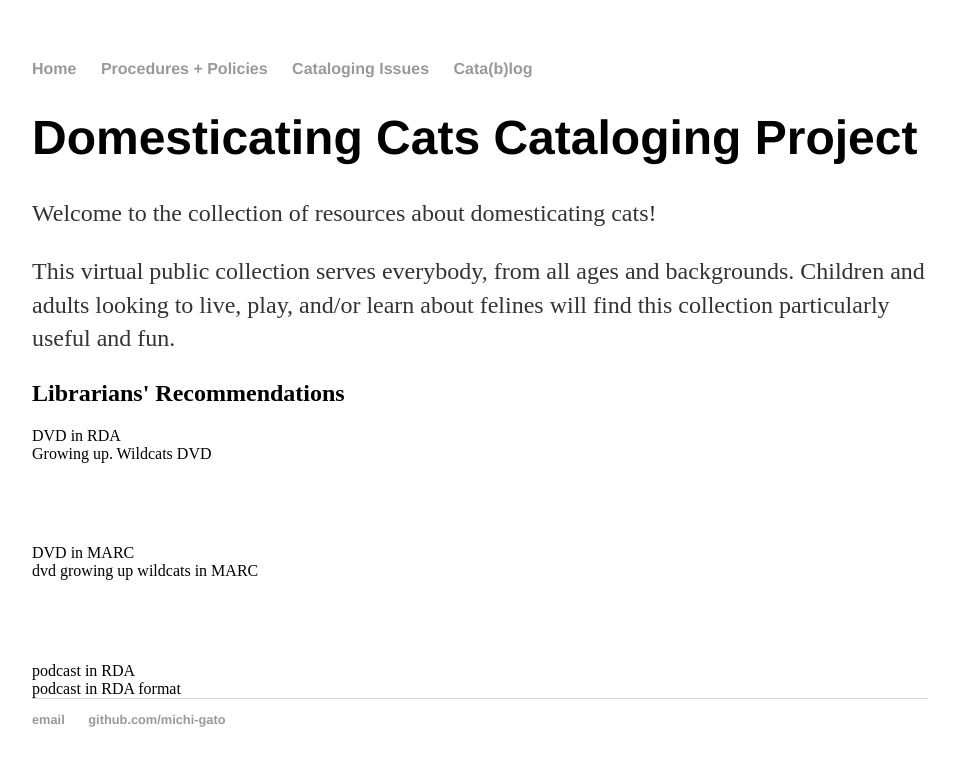
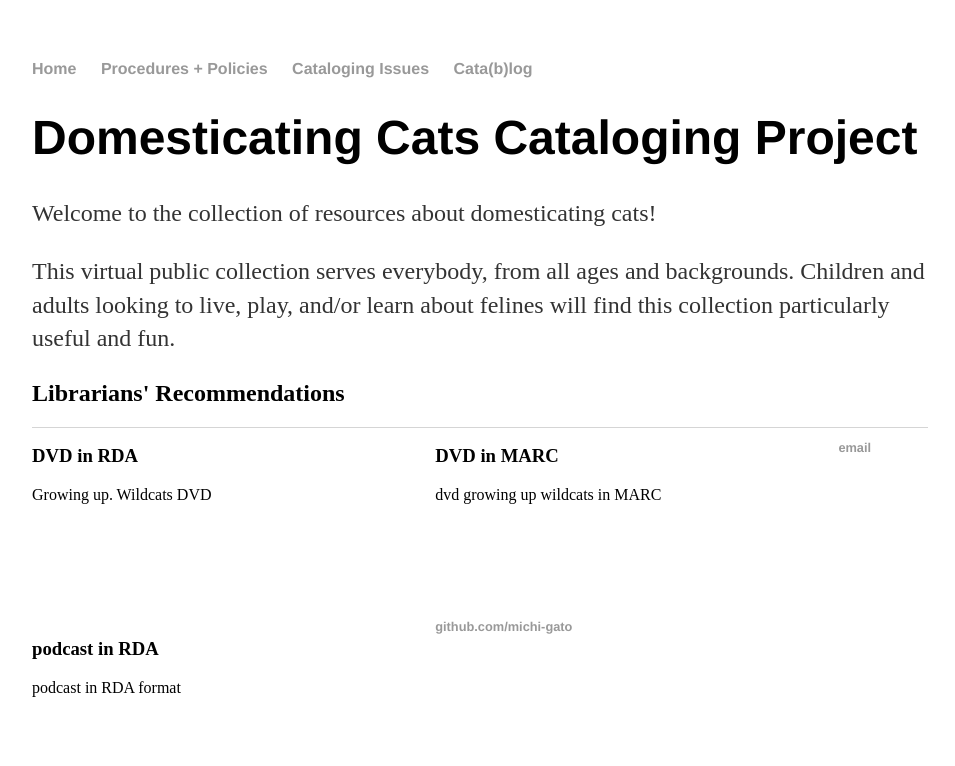
Before and after one commit to cat-alog/cat-alog.github.io, a Jekyll site: the page built from index.html, in a window 1280 px wide. Shown: the top 766 px of the page, without its empty margins (160-1115 px from the left). Built offline with Jekyll 4.4.1, drawn with Linux system fonts in a browser that asks for light colours.

Commit message:
Update index.html

```diff
--- a/index.html
+++ b/index.html
@@ -11,8 +11,10 @@ title: Domesticating Cats Collection
 	<!-- feature 4 blog most recent blog posts onto homepage -->
 			{% for post in site.posts %}
 				{% if forloop.index < 4 %}
-				{{ post.title }}
-						       <div class="zero"> {{ post.content }} </div>
+					<div style="width:45%;float:left;margins:auto;">
+					<h3>{{ post.title }}</h3>
+					<div class="zero"> {{ post.content }} </div>
+</div>
 				{% endif %}
 			{% endfor %}
 
```
